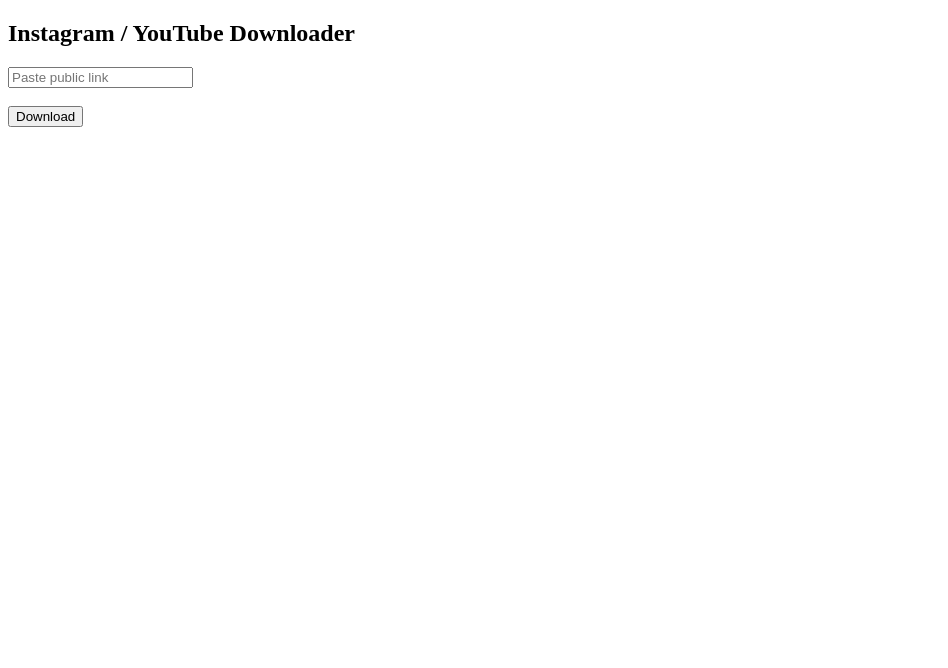
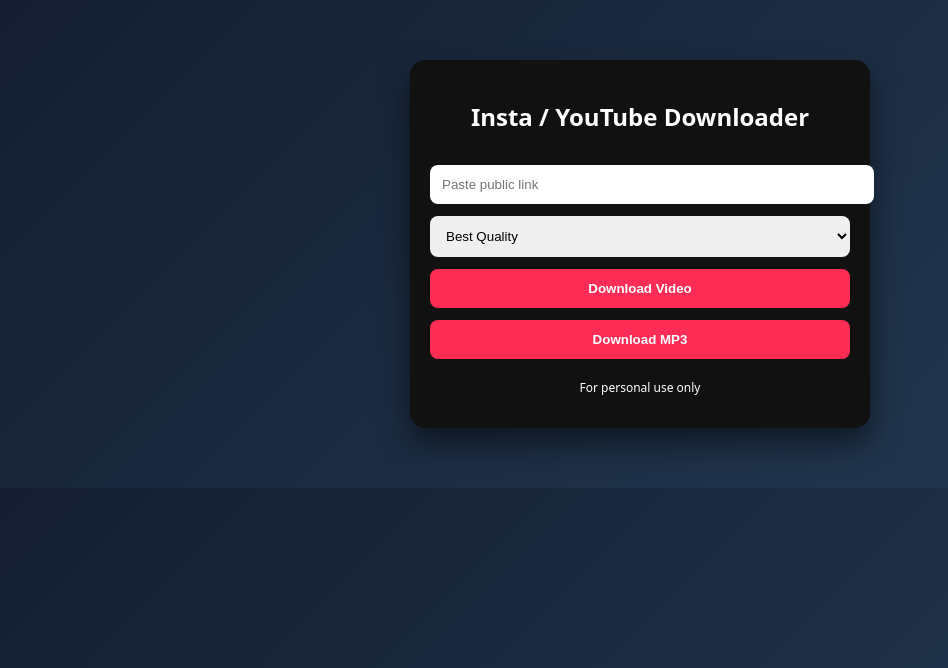
Before and after one commit to choudharygaurav738-svg/insta-youtube-downloader, a Flask app: page / in a window 1280 px wide. Shown: the top 668 px of the page, without its empty margins (0-948 px from the left). Run offline with Flask 3, Linux system fonts and the light colour scheme.

Commit message:
Update index.html

```diff
--- a/templates/index.html
+++ b/templates/index.html
@@ -1,17 +1,76 @@
+
 <!DOCTYPE html>
 <html>
 <head>
-  <meta charset="UTF-8">
-  <title>Downloader</title>
+<meta charset="UTF-8">
+<title>Insta & YouTube Downloader</title>
+
+<style>
+body{
+  background:linear-gradient(135deg,#141e30,#243b55);
+  font-family:system-ui;
+  color:#fff;
+}
+.container{
+  max-width:420px;
+  margin:60px auto;
+  padding:20px;
+  background:#111;
+  border-radius:15px;
+  box-shadow:0 15px 30px rgba(0,0,0,.5);
+}
+h2{text-align:center;}
+input,select,button{
+  width:100%;
+  padding:12px;
+  margin-top:12px;
+  border-radius:8px;
+  border:none;
+}
+button{
+  background:#ff2d55;
+  color:white;
+  font-weight:bold;
+}
+#loader{
+  display:none;
+  text-align:center;
+  margin-top:15px;
+  color:#0f0;
+}
+</style>
 </head>
+
 <body>
-  <h2>Instagram / YouTube Downloader</h2>
+
+<div class="container">
+  <h2>Insta / YouTube Downloader</h2>
 
   <form method="post">
     <input type="text" name="url" placeholder="Paste public link" required>
-    <br><br>
-    <button type="submit">Download</button>
+
+    <select name="quality">
+      <option value="best">Best Quality</option>
+      <option value="best[height<=720]">720p</option>
+      <option value="best[height<=360]">360p</option>
+    </select>
+
+    <button name="type" value="video">Download Video</button>
+    <button name="type" value="mp3">Download MP3</button>
   </form>
+
+  <p id="loader">Downloading… please wait</p>
+
+  <p style="font-size:12px;text-align:center;margin-top:20px;">
+    For personal use only
+  </p>
+</div>
+
+<script>
+document.querySelector("form").onsubmit = ()=>{
+  document.getElementById("loader").style.display="block";
+}
+</script>
 
 </body>
 </html>
```
